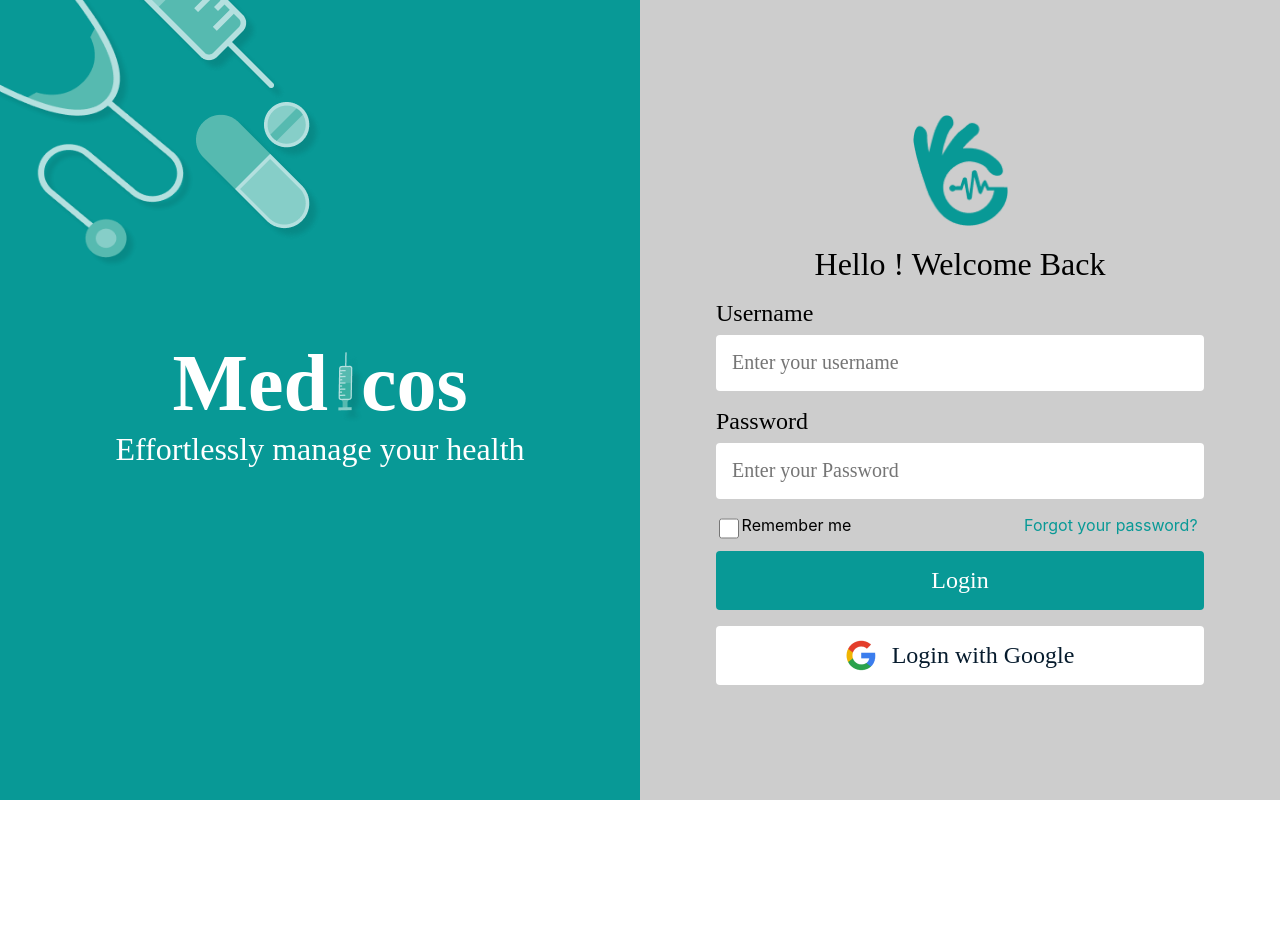
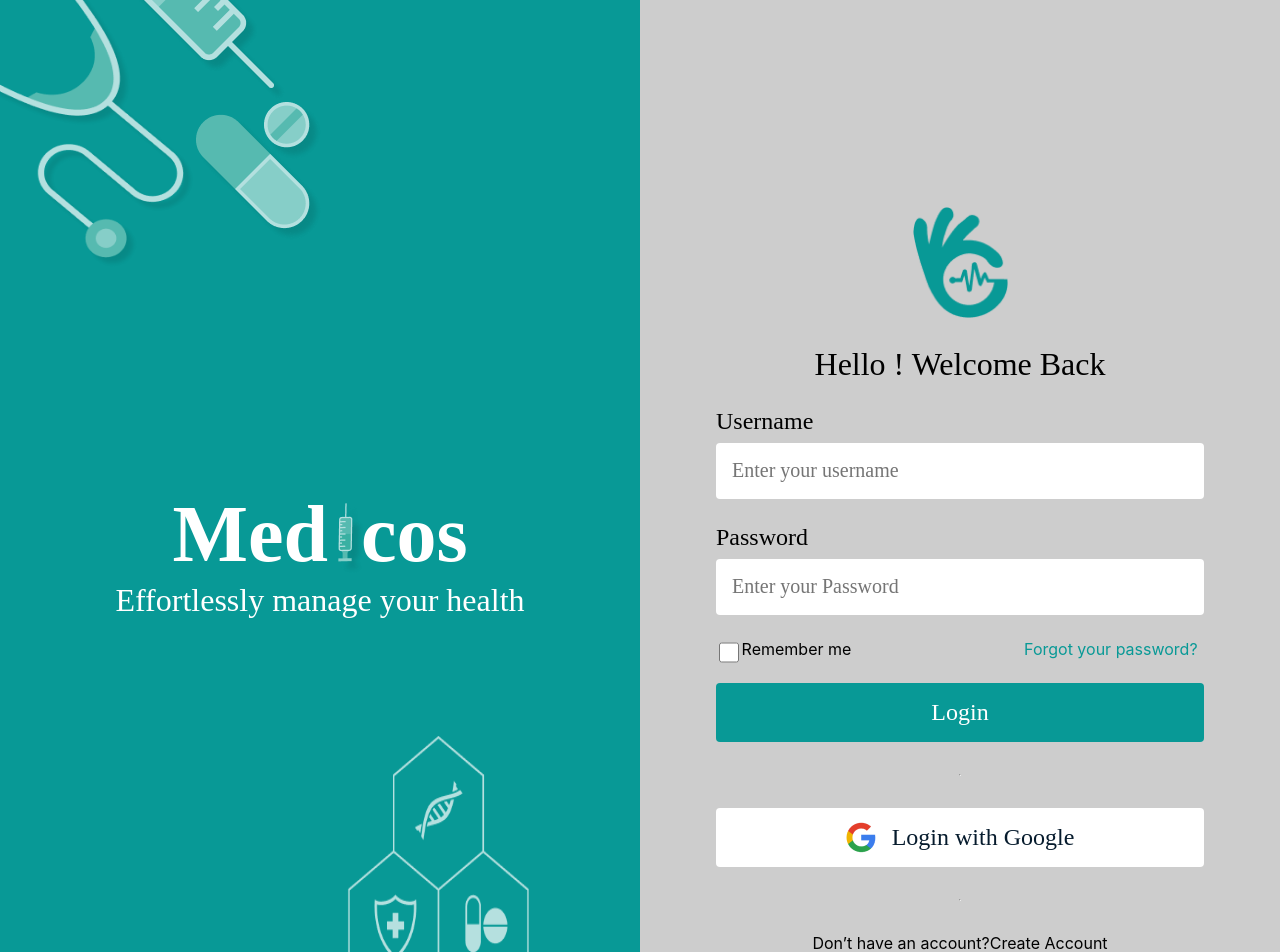
Before and after one commit to ariesiitr/Medicos, a Next.js app in the folder medicose-frontend/: page /login in a window 1280 px wide. Shown: the top 952 px of the page. Before the commit the page ends 800 px from the top, so only its background shows below. Built offline with nearby package versions, Linux system fonts and the light colour scheme.

Commit message:
added login form

```diff
--- a/medicose-frontend/components/Logindesign.js
+++ b/medicose-frontend/components/Logindesign.js
@@ -50,7 +50,8 @@ export default function Logindesign() {
         </div>
         <div className="medicoseSubtitle">Effortlessly manage your health</div>
       </div>
-      <div className="iconsContainerBottom"></div>
+      <div className="iconsContainerBottom">
+      </div>
     </div>
   );
 }
--- a/medicose-frontend/pages/login.js
+++ b/medicose-frontend/pages/login.js
@@ -1,8 +1,10 @@
 import React from "react";
 import Logindesign from "../components/Logindesign";
 import Image from "next/image";
+import { useState } from "react";
 
 function login() {
+  const [renderId, setrenderId] = useState(0);
   return (
     <div className="loginContainer">
       <div className="loginDesignContainer">
@@ -12,6 +14,8 @@ function login() {
         <div className="okGestureIcon">
           <Image src="/healthy.png" width={95} height={111} />
         </div>
+        {renderId == 0 && (
+          <>
             <div className="greet">Hello ! Welcome Back</div>
             <div>
               <div className="inputLabel">Username</div>
@@ -22,15 +26,35 @@ function login() {
               <input type="password" placeholder="Enter your Password" />
             </div>
             <div className="checkboxContainer">
-          <div style={{ display: "flex", flexDirection: "row", height: '18px' }}>
+              <div
+                style={{
+                  display: "flex",
+                  flexDirection: "row",
+                  height: "18px",
+                }}
+              >
                 <input type="checkbox" />
                 <label>Remember me</label>
               </div>
-          <div style={{color: "#089996", cursor: "pointer"}}>Forgot your password?</div>
+              <div
+                style={{
+                  color: "#089996",
+                  cursor: "pointer",
+                }}
+              >
+                Forgot your password?
               </div>
-        <button style={{ backgroundColor: "#089996", color: "#FFFFFF" }}>
+            </div>
+
+            <button
+              style={{
+                backgroundColor: "#089996",
+                color: "#FFFFFF",
+              }}
+            >
               Login
             </button>
+            <hr />
             <button>
               <Image
                 src="/googleLogo.png"
@@ -40,6 +64,13 @@ function login() {
               />
               Login with Google
             </button>
+            <hr />
+            <div>
+              <span> Don’t have an account?</span>
+              <span>Create Account</span>
+            </div>
+          </>
+        )}
       </div>
     </div>
   );
--- a/medicose-frontend/styles/logindesign.scss
+++ b/medicose-frontend/styles/logindesign.scss
@@ -1,25 +1,33 @@
 // login Design page
 .loginDesign {
   width: 50vw;
+  min-height: 145vh;
   height: auto;
-  min-height: 100vh;
   background-color: #089996;
   display: flex;
   flex-direction: column;
 }
 .iconsContainerTop {
   width: 100%;
-  min-height: 33vh;
+  height: 46vh;
   display: flex;
   flex-direction: row;
 }
 .headingContainer {
   width: 100%;
-  min-height: 33vh;
+  height: 46vh;
   display: flex;
   flex-direction: column;
   justify-content: center;
   align-items: center;
+}
+.iconsContainerBottom {
+  height: 48vh;
+  display: flex;
+  justify-content: flex-end;
+  background-image: url(/icons.png);
+  background-size: 50vw 48vh;
+  background-repeat: no-repeat;
 }
 .medicos {
   font-family: "THICCCBOI";
@@ -65,7 +73,7 @@
   justify-content: center;
   align-items: center;
   background: #cdcdcd;
-  gap: 1rem;
+  gap: 1.5rem;
 }
 .greet {
   font-family: "THICCCBOI";
@@ -122,13 +130,13 @@ button {
   border: none;
   cursor: pointer;
 }
-input[type ="checkbox"] {
+input[type="checkbox"] {
   width: 20px;
   height: 21px;
   background-color: #ffffff;
   cursor: pointer;
 }
-.checkboxContainer{
+.checkboxContainer {
   width: 40vw;
   max-width: 30.5rem;
   display: flex;
```
Also changed, not shown: medicose-frontend/components/Forms.js (added, +9 -0 lines), medicose-frontend/public/hexagons.png (deleted), medicose-frontend/public/icons.png. Lines whose indentation alone changed are shown as unchanged.
